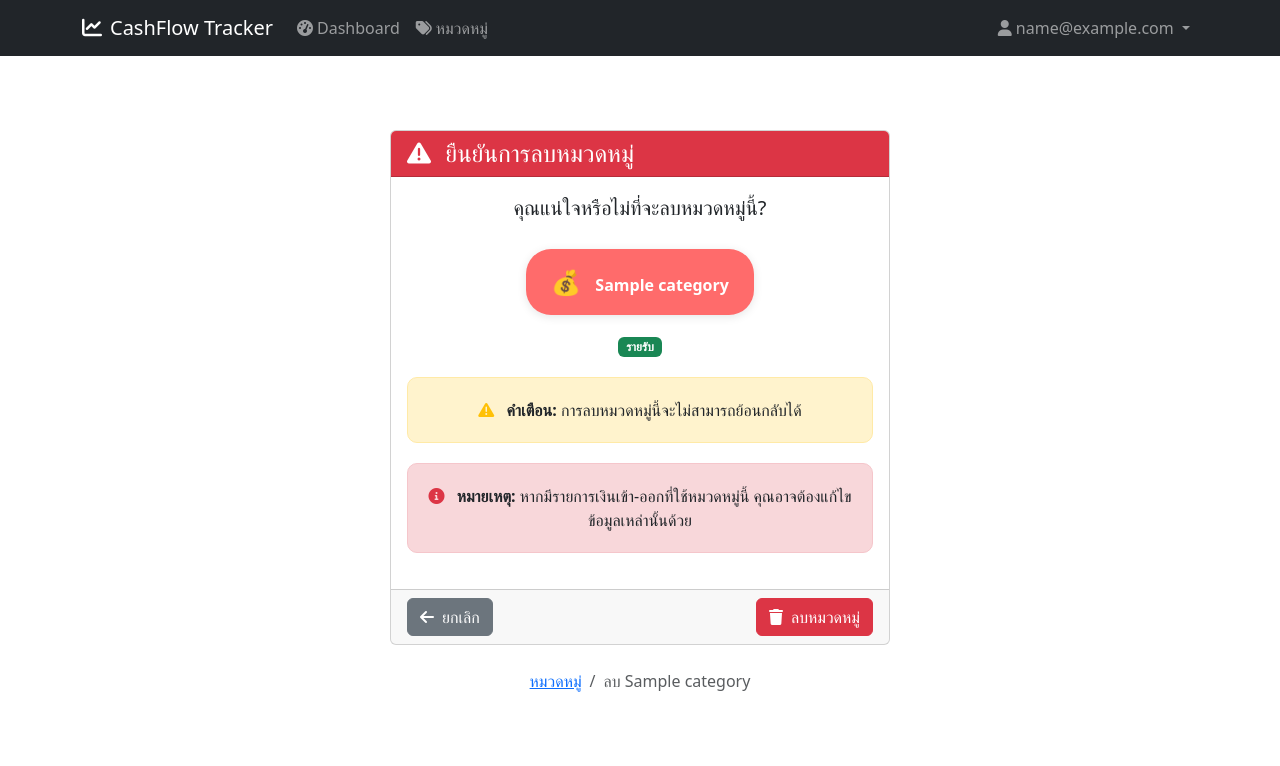
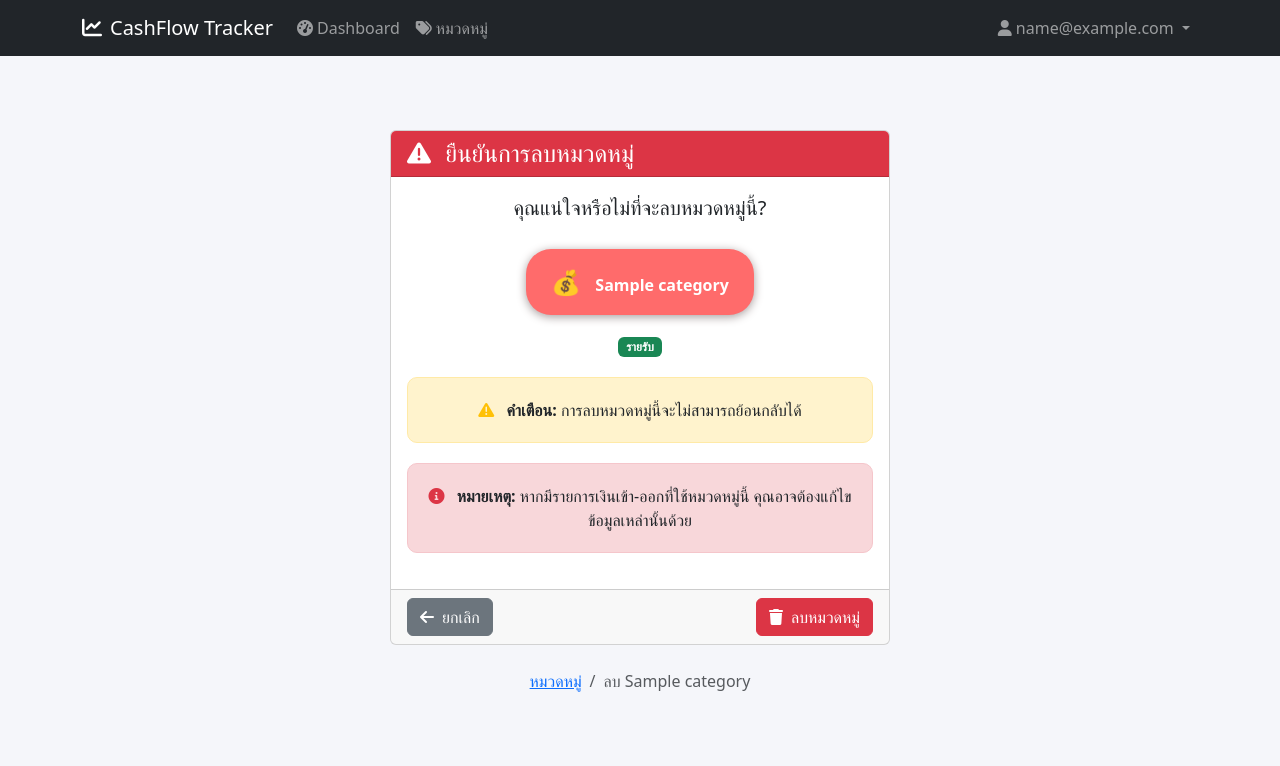
Before and after one commit to Jirasak-Thongpila/CashFlow-Tracker, a Django app: page /categories/delete/1/ in a window 1280 px wide. Shown: the top 766 px of the page. Run offline with Django 5.2, Linux system fonts and the light colour scheme; a user stored in the database is signed in; tables that the repository leaves empty hold one stand-in row (values such as "Sample post").

Commit message:
bg_delete

```diff
--- a/templates/categories/category_confirm_delete.html
+++ b/templates/categories/category_confirm_delete.html
@@ -4,11 +4,14 @@
 
 {% block extra_css %}
 <style>
+    body {
+        background-color: #f5f6fa;
+    }
     .delete-container {
         max-width: 500px;
         margin: 50px auto;
     }
-
+    /* ...existing code... */
     .category-preview {
         display: inline-block;
         padding: 15px 25px;
@@ -16,14 +19,13 @@
         color: white;
         font-weight: bold;
         margin: 10px 0;
-        box-shadow: 0 2px 10px rgba(0,0,0,0.1);
+        box-shadow: 0 2px 10px rgba(165, 155, 155, 0.99);
     }
-
+    /* ...existing code... */
     .icon-preview {
         font-size: 1.5rem;
         margin-right: 10px;
     }
-
     .warning-box {
         background: #fff3cd;
         border: 1px solid #ffeaa7;
@@ -31,7 +33,6 @@
         padding: 20px;
         margin: 20px 0;
     }
-
     .danger-zone {
         background: #f8d7da;
         border: 1px solid #f5c6cb;
```
